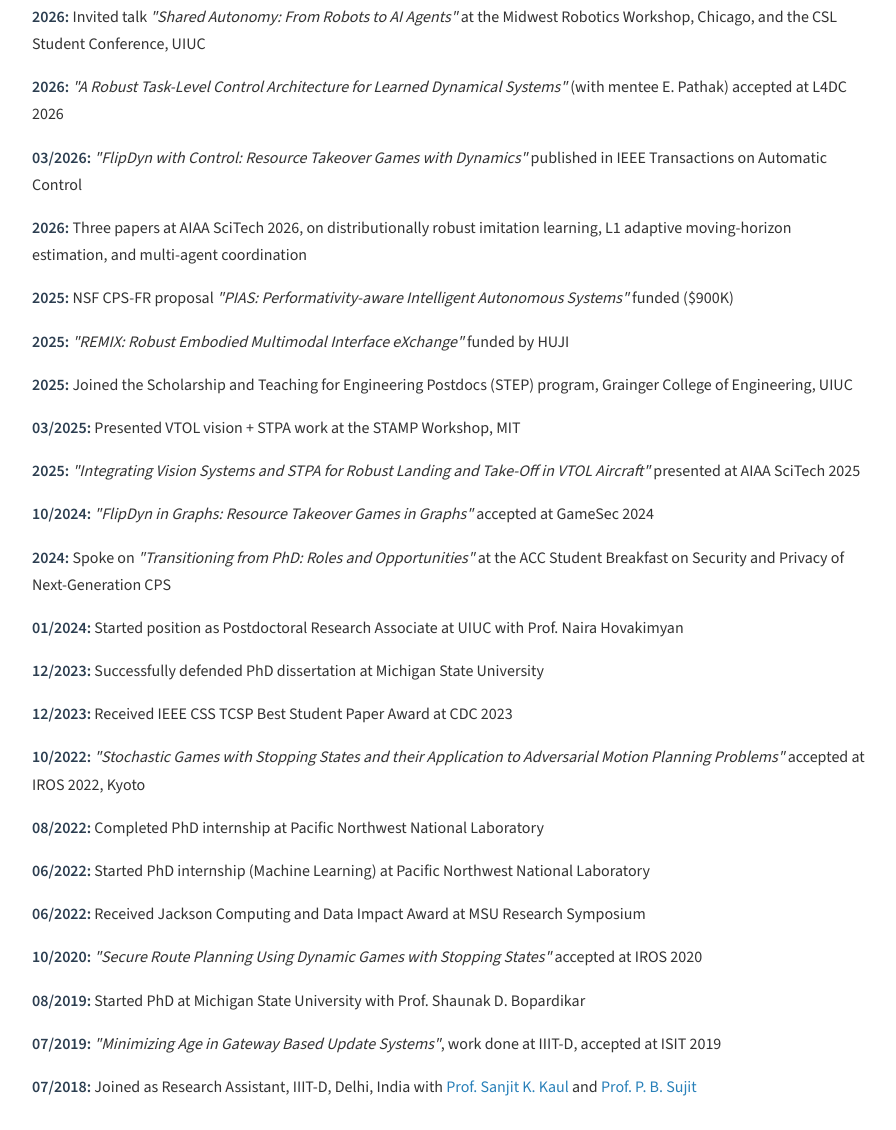
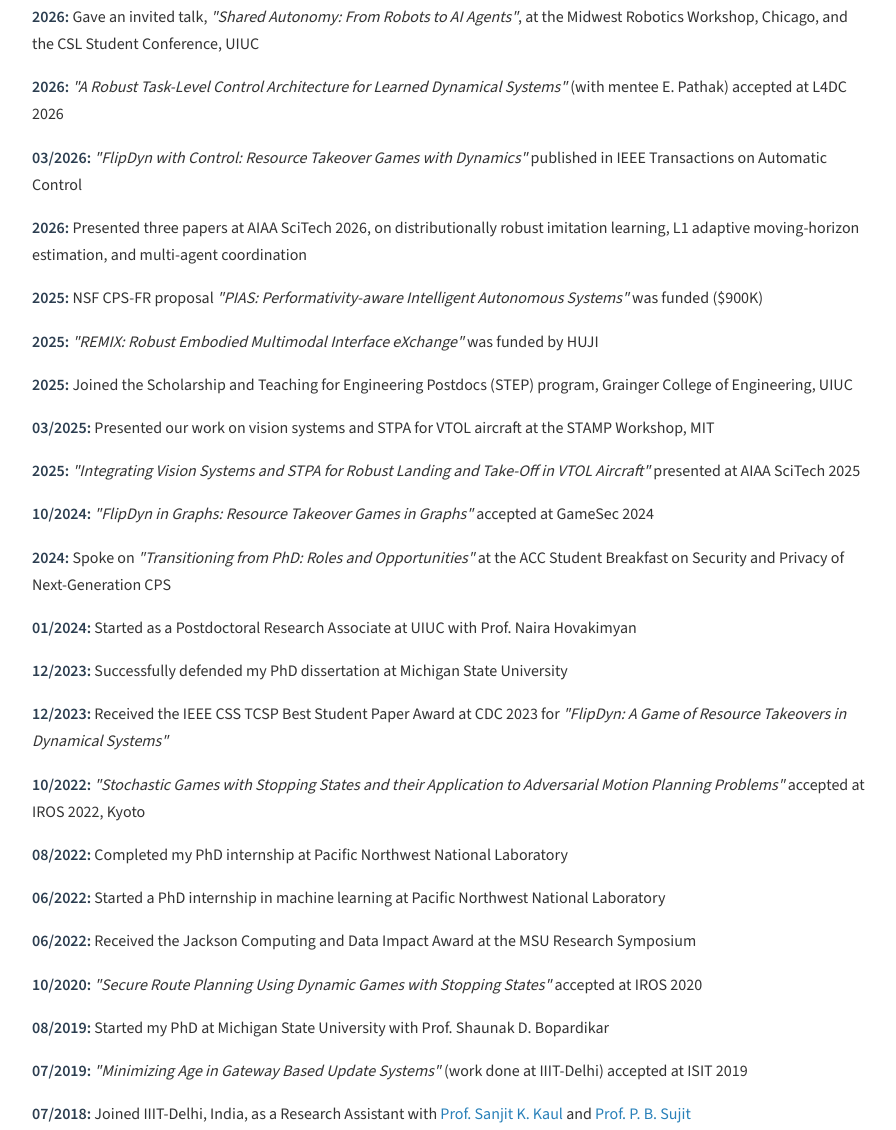
Before and after one commit to sandeepbanik/sandeepbanik.github.io, a plain HTML site: page news.html in a window 1280 px wide. Shown: the part 467-1597 px from the top of the page, without its empty margins (190-1086 px from the left). Drawn offline with nearby package versions, Linux system fonts and the light colour scheme.

Commit message:
Update news.html

```diff
--- a/news.html
+++ b/news.html
@@ -37,32 +37,32 @@
                 <li><strong>11/2026:</strong> <em>"Threshold-based Stochastic Games with Stopping States"</em> (with Shaunak D. Bopardikar) accepted in the
                     <a href="https://ieeecss.org/publication/open-journal-control-systems" target="_blank">IEEE Open Journal of Control Systems (OJ-CSYS)</a>.
                     The paper studies finite-horizon decision-making between a defender and a second player whose intent is unknown. <i>Paper out soon!</i></li>
-                <li><strong>Fall 2026:</strong> Teaching Assistant for ME 562: Robust Adaptive Control (graduate) at UIUC</li>
+                <li><strong>Fall 2026:</strong> Serving as Teaching Assistant for the graduate course ME 562: Robust Adaptive Control at UIUC</li>
                 <li><strong>2026:</strong> <em>"Flip-Team: Cooperative Takeover Games with Stochastic Human Override"</em> accepted at IEEE CDC 2026</li>
-                <li><strong>2026:</strong> <em>"Principled Authority Switching for Shared Autonomy in Human-Robot Teams"</em> at IEEE RO-MAN 2026; also served as Session Co-Chair for <em>Cognition, Intent &amp; Embodied AI VIII</em></li>
+                <li><strong>2026:</strong> <em>"Principled Authority Switching for Shared Autonomy in Human-Robot Teams"</em> accepted at IEEE RO-MAN 2026; also served as Session Co-Chair for <em>Cognition, Intent &amp; Embodied AI VIII</em></li>
                 <li><strong>2026:</strong> Serving as Technical Program Chair for GameSec 2026</li>
-                <li><strong>2026:</strong> Invited talk <em>"Shared Autonomy: From Robots to AI Agents"</em> at the Midwest Robotics Workshop, Chicago, and the CSL Student Conference, UIUC</li>
+                <li><strong>2026:</strong> Gave an invited talk, <em>"Shared Autonomy: From Robots to AI Agents"</em>, at the Midwest Robotics Workshop, Chicago, and the CSL Student Conference, UIUC</li>
                 <li><strong>2026:</strong> <em>"A Robust Task-Level Control Architecture for Learned Dynamical Systems"</em> (with mentee E. Pathak) accepted at L4DC 2026</li>
                 <li><strong>03/2026:</strong> <em>"FlipDyn with Control: Resource Takeover Games with Dynamics"</em> published in IEEE Transactions on Automatic Control</li>
-                <li><strong>2026:</strong> Three papers at AIAA SciTech 2026, on distributionally robust imitation learning, L1 adaptive moving-horizon estimation, and multi-agent coordination</li>
-                <li><strong>2025:</strong> NSF CPS-FR proposal <em>"PIAS: Performativity-aware Intelligent Autonomous Systems"</em> funded ($900K)</li>
-                <li><strong>2025:</strong> <em>"REMIX: Robust Embodied Multimodal Interface eXchange"</em> funded by HUJI</li>
+                <li><strong>2026:</strong> Presented three papers at AIAA SciTech 2026, on distributionally robust imitation learning, L1 adaptive moving-horizon estimation, and multi-agent coordination</li>
+                <li><strong>2025:</strong> NSF CPS-FR proposal <em>"PIAS: Performativity-aware Intelligent Autonomous Systems"</em> was funded ($900K)</li>
+                <li><strong>2025:</strong> <em>"REMIX: Robust Embodied Multimodal Interface eXchange"</em> was funded by HUJI</li>
                 <li><strong>2025:</strong> Joined the Scholarship and Teaching for Engineering Postdocs (STEP) program, Grainger College of Engineering, UIUC</li>
-                <li><strong>03/2025:</strong> Presented VTOL vision + STPA work at the STAMP Workshop, MIT</li>
+                <li><strong>03/2025:</strong> Presented our work on vision systems and STPA for VTOL aircraft at the STAMP Workshop, MIT</li>
                 <li><strong>2025:</strong> <em>"Integrating Vision Systems and STPA for Robust Landing and Take-Off in VTOL Aircraft"</em> presented at AIAA SciTech 2025</li>
                 <li><strong>10/2024:</strong> <em>"FlipDyn in Graphs: Resource Takeover Games in Graphs"</em> accepted at GameSec 2024</li>
                 <li><strong>2024:</strong> Spoke on <em>"Transitioning from PhD: Roles and Opportunities"</em> at the ACC Student Breakfast on Security and Privacy of Next-Generation CPS</li>
-                <li><strong>01/2024:</strong> Started position as Postdoctoral Research Associate at UIUC with Prof. Naira Hovakimyan</li>
-                <li><strong>12/2023:</strong> Successfully defended PhD dissertation at Michigan State University</li>
-                <li><strong>12/2023:</strong> Received IEEE CSS TCSP Best Student Paper Award at CDC 2023</li>
+                <li><strong>01/2024:</strong> Started as a Postdoctoral Research Associate at UIUC with Prof. Naira Hovakimyan</li>
+                <li><strong>12/2023:</strong> Successfully defended my PhD dissertation at Michigan State University</li>
+                <li><strong>12/2023:</strong> Received the IEEE CSS TCSP Best Student Paper Award at CDC 2023 for <em>"FlipDyn: A Game of Resource Takeovers in Dynamical Systems"</em></li>
                 <li><strong>10/2022:</strong> <em>"Stochastic Games with Stopping States and their Application to Adversarial Motion Planning Problems"</em> accepted at IROS 2022, Kyoto</li>
-                <li><strong>08/2022:</strong> Completed PhD internship at Pacific Northwest National Laboratory</li>
-                <li><strong>06/2022:</strong> Started PhD internship (Machine Learning) at Pacific Northwest National Laboratory</li>
-                <li><strong>06/2022:</strong> Received Jackson Computing and Data Impact Award at MSU Research Symposium</li>
+                <li><strong>08/2022:</strong> Completed my PhD internship at Pacific Northwest National Laboratory</li>
+                <li><strong>06/2022:</strong> Started a PhD internship in machine learning at Pacific Northwest National Laboratory</li>
+                <li><strong>06/2022:</strong> Received the Jackson Computing and Data Impact Award at the MSU Research Symposium</li>
                 <li><strong>10/2020:</strong> <em>"Secure Route Planning Using Dynamic Games with Stopping States"</em> accepted at IROS 2020</li>
-                <li><strong>08/2019:</strong> Started PhD at Michigan State University with Prof. Shaunak D. Bopardikar</li>
-                <li><strong>07/2019:</strong> <em>"Minimizing Age in Gateway Based Update Systems"</em>, work done at IIIT-D, accepted at ISIT 2019</li>
-                <li><strong>07/2018:</strong> Joined as Research Assistant, IIIT-D, Delhi, India with
+                <li><strong>08/2019:</strong> Started my PhD at Michigan State University with Prof. Shaunak D. Bopardikar</li>
+                <li><strong>07/2019:</strong> <em>"Minimizing Age in Gateway Based Update Systems"</em> (work done at IIIT-Delhi) accepted at ISIT 2019</li>
+                <li><strong>07/2018:</strong> Joined IIIT-Delhi, India, as a Research Assistant with
                     <a href="https://scholar.google.com/citations?user=XGNQPRsAAAAJ&amp;hl=en&amp;oi=ao" target="_blank">Prof. Sanjit K. Kaul</a>
                     and <a href="https://scholar.google.com/citations?user=qqwyAwoAAAAJ&amp;hl=en&amp;oi=ao" target="_blank">Prof. P. B. Sujit</a></li>
             </ul>
```
